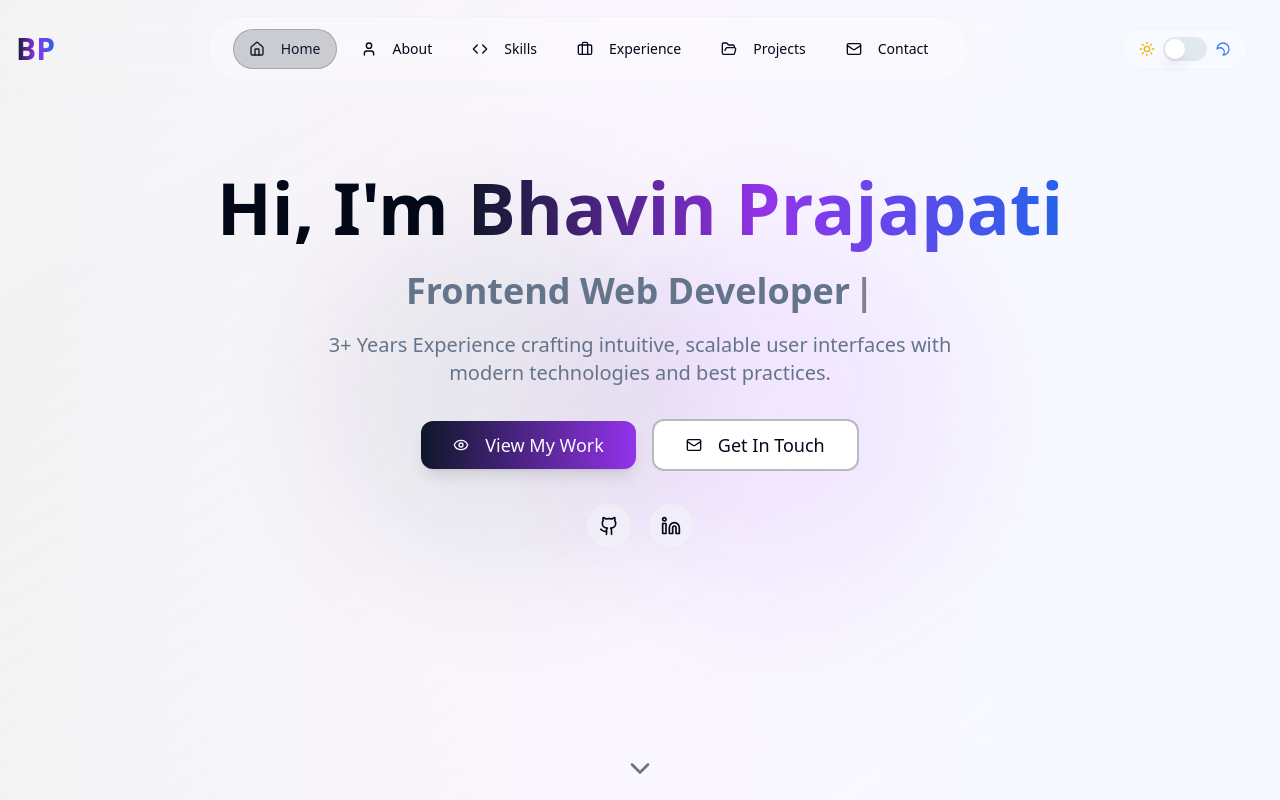
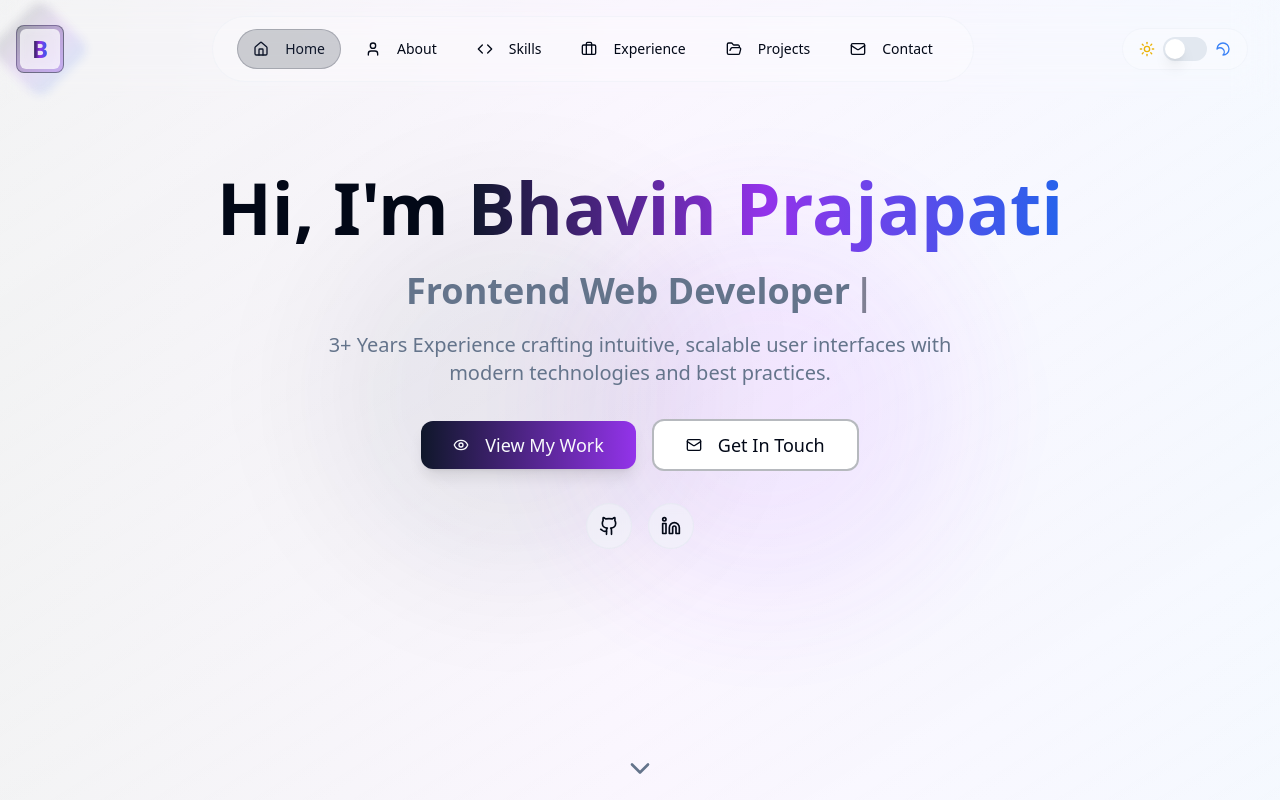
Before and after one commit to bhavin4314/bhavin-prajapati-portfolio, a React (Vite) app: page / in a window 1280 px wide. Shown: the top 800 px of the page. Built offline with nearby package versions, Linux system fonts and the light colour scheme.

Commit message:
Refactor: Update header logo and favicon
Updated the header logo to display "B" with styling and prepared for favicon update.

```diff
--- a/src/components/Navbar.tsx
+++ b/src/components/Navbar.tsx
@@ -76,20 +76,35 @@ export function Navbar() {
     >
       <div className="container mx-auto px-4 py-4">
         <div className="flex items-center justify-between">
-          {/* Logo with enhanced animation */}
+          {/* Enhanced Logo with geometric design */}
           <motion.div
             whileHover={{ scale: 1.1, rotate: 5 }}
             whileTap={{ scale: 0.95 }}
-            className="relative"
+            className="relative group cursor-pointer"
+            onClick={() => scrollToSection("hero")}
           >
-            <div className="text-3xl font-bold bg-gradient-to-r from-primary via-purple-600 to-blue-600 bg-clip-text text-transparent">
-              BP
+            <div className="relative">
+              {/* Outer geometric frame */}
+              <div className="absolute -inset-3 bg-gradient-to-r from-primary/20 via-purple-600/20 to-blue-600/20 rounded-xl rotate-45 blur-sm opacity-60 group-hover:opacity-100 transition-opacity duration-300" />
+
+              {/* Inner geometric border */}
+              <div className="relative w-12 h-12 flex items-center justify-center">
+                <div className="absolute inset-0 bg-gradient-to-br from-primary/30 to-purple-600/30 rounded-lg border border-primary/40 group-hover:border-primary/60 transition-all duration-300" />
+                <div className="absolute inset-1 bg-background/80 backdrop-blur-sm rounded-md" />
+
+                {/* The B letter */}
+                <span className="relative text-2xl font-bold bg-gradient-to-r from-primary via-purple-600 to-blue-600 bg-clip-text text-transparent z-10">
+                  B
+                </span>
+              </div>
+
+              {/* Animated glow effect */}
+              <motion.div
+                className="absolute -inset-4 bg-gradient-to-r from-primary/10 to-purple-600/10 rounded-xl blur-md opacity-0"
+                whileHover={{ opacity: 1 }}
+                transition={{ duration: 0.3 }}
+              />
             </div>
-            <motion.div
-              className="absolute -inset-2 bg-gradient-to-r from-primary/20 to-purple-600/20 rounded-lg blur opacity-0"
-              whileHover={{ opacity: 1 }}
-              transition={{ duration: 0.3 }}
-            />
           </motion.div>
 
           {/* Desktop Navigation with glassmorphism */}
```
